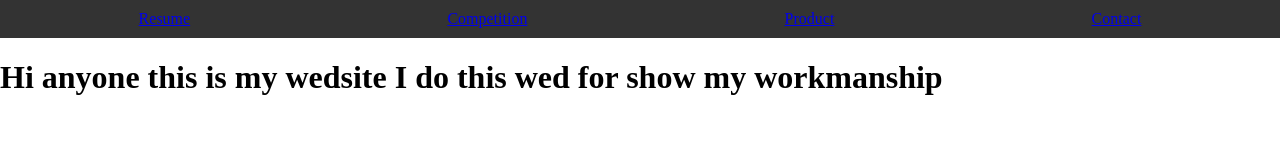
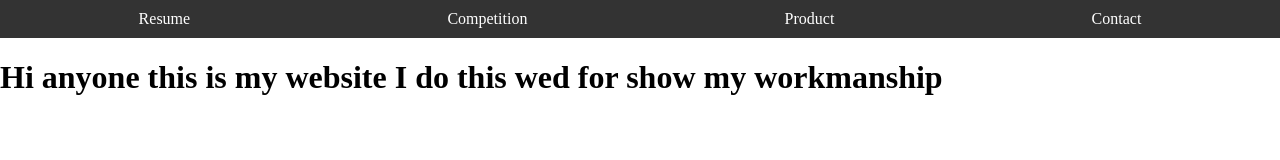
Before and after one commit to GHKVZXC/mywedsite, a plain HTML site: page index.html in a window 1280 px wide. Drawn offline with Linux system fonts and the light colour scheme.

Commit message:
Update index.html

```diff
--- a/index.html
+++ b/index.html
@@ -7,12 +7,12 @@
     <title>Document</title>
 </head>
 <body>
-<header style="width: 100%; box-sizing: border-box; background-color: #333; padding: 10px; display: flex; justify-content: space-around; align-items: center;">
-    <a href="#">Resume</a>
-    <a href="#">Competition</a>
-    <a href="#">Product</a>
-    <a href="#">Contact</a>
-</header>
-    <h1>Hi anyone this is my wedsite I do this wed for show my workmanship</h1>
+    <header id="header">
+        <a href="#">Resume</a>
+        <a href="#">Competition</a>
+        <a href="#">Product</a>
+        <a href="#">Contact</a>
+    </header>
+    <h1>Hi anyone this is my website I do this wed for show my workmanship</h1>
 </body>
 </html>
```
